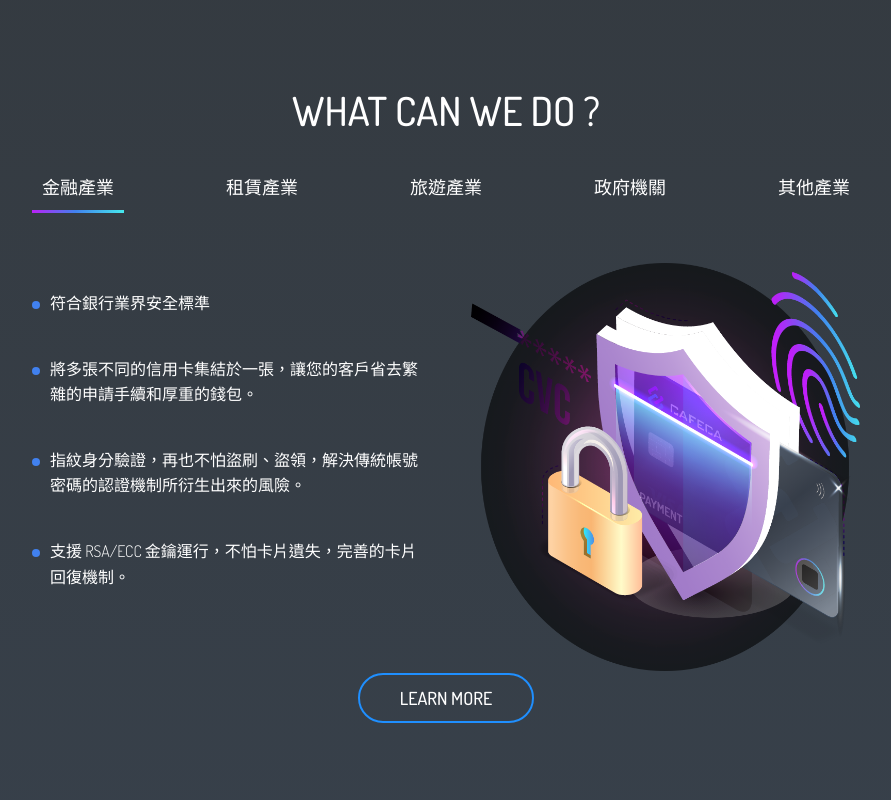
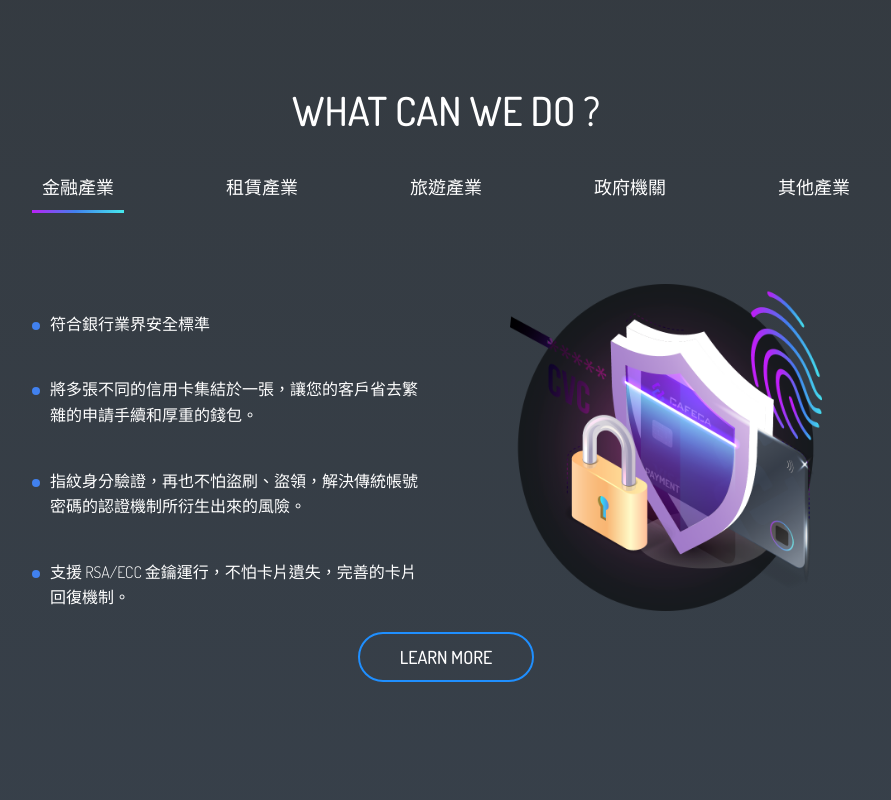
Before and after one commit to CAFECA-IO/cafeca, a React (Create React App) app: page / in a window 1280 px wide. Shown: the part 840-1640 px from the top of the page, without its empty margins (194-1085 px from the left). Built offline with nearby package versions, Linux system fonts and the light colour scheme; a web font is replaced by a local one.

Commit message:
fix: others png

```diff
--- a/src/assets/scss/components/_features.scss
+++ b/src/assets/scss/components/_features.scss
@@ -1,5 +1,6 @@
 .features {
   text-align: center;
+  min-height: 62rem;
 
   &__text {
     display: flex;
@@ -108,10 +109,34 @@
     flex-direction: column;
     justify-content: space-between;
   }
+  &__tab-content:nth-child(1) &__image{
+    background: transparent url(../../images/bank@2x.png) 0% 0% no-repeat
+    padding-box;
+    background-position: center;
+    background-size: contain;
+  }
+  &__tab-content:nth-child(2) &__image{
+    background: transparent url(../../images/renting@2x.png) 0% 0% no-repeat
+    padding-box;
+    background-position: center;
+    background-size: contain;
+  }
+  &__tab-content:nth-child(3) &__image{
+    background: transparent url(../../images/travel_@2x.png) 0% 0% no-repeat
+    padding-box;
+    background-position: center;
+    background-size: contain;
+  }
+  &__tab-content:nth-child(4) &__image{
+    background: transparent url(../../images/gov@2x.png) 0% 0% no-repeat
+    padding-box;
+    background-position: center;
+    background-size: contain;
+  }
 }
 
-@include respond(tab-port){
-  .features{
+@include respond(tab-port) {
+  .features {
     margin: 14rem 4.8rem 0;
   }
 }
--- a/src/components/Features.js
+++ b/src/components/Features.js
@@ -106,10 +106,10 @@ const Features = (props) => {
                 ))}
               </ul>
               <div className="features__image">
-                <img
+                {/* <img
                   src={require("../assets/images/" + contents[key].img)}
                   alt="keys"
-                />
+                /> */}
               </div>
             </li>
           ))}
--- a/src/components/Menu.js
+++ b/src/components/Menu.js
@@ -11,7 +11,7 @@ const Menu = (props) => {
       onClick={props.closeMenuHandler}
     >
       <div className="menu__container">
-        {/* <li className="menu__item">
+        <li className="menu__item">
           <a className="menu__link" href="/about">
             {t("about_us")}
           </a>
@@ -21,16 +21,6 @@ const Menu = (props) => {
             {t("products_introduction")}
           </a>
         </li>
-        <li className="menu__item">
-          <a className="menu__link" href="/team">
-            {t("our_team")}
-          </a>
-        </li>
-        <li className="menu__item">
-          <a className="menu__link" href="/contact">
-            {t("contact_us")}
-          </a>
-        </li> */}
         <li className="menu__item">
           <a className="menu__link" href="/">
             {t("back_to_home")}
```
Also changed, not shown: src/assets/images/others.png (added), src/assets/images/others@2x.png (added).
